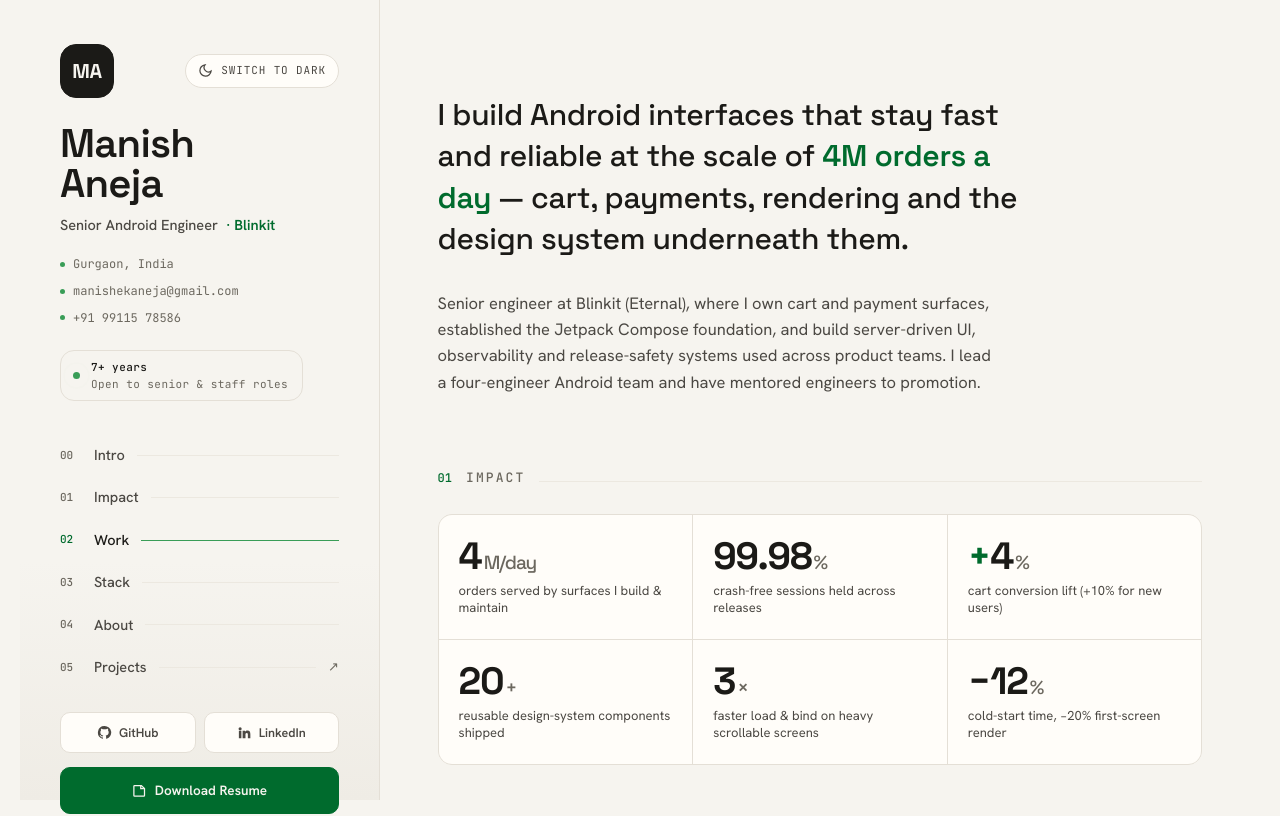
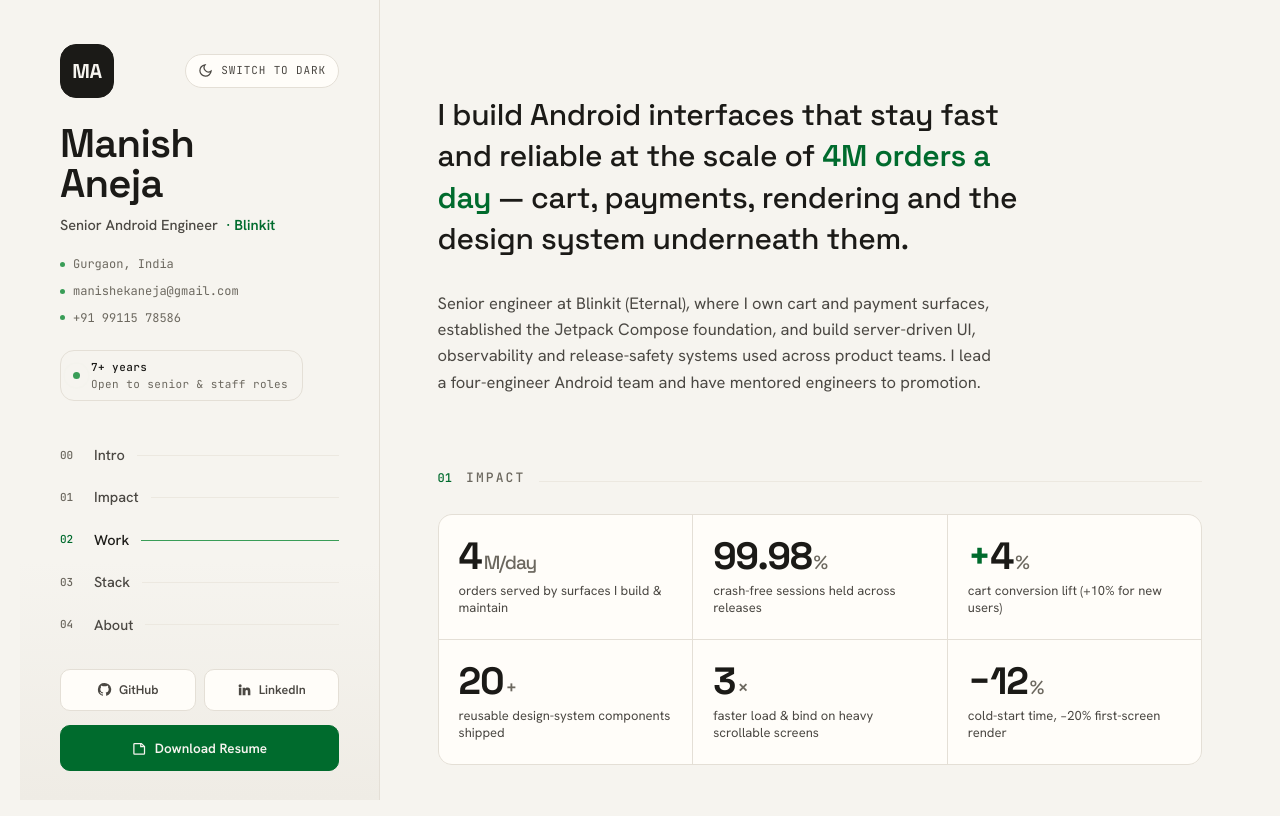
Before and after one commit to manishekaneja/manishekaneja.github.io, a Next.js app: page / in a window 1280 px wide. Shown: the top 816 px of the page. Built offline with nearby package versions, Linux system fonts and the light colour scheme.

Commit message:
Gate home Projects entry points behind PROJECTS_ENABLED flag (disabled)

```diff
--- a/components/ScrollSpyNav.tsx
+++ b/components/ScrollSpyNav.tsx
@@ -2,6 +2,7 @@
 
 import { useEffect } from 'react'
 import Link from 'next/link'
+import { PROJECTS_ENABLED } from '@/data/flags'
 
 const SECTIONS = ['intro', 'impact', 'work', 'stack', 'about'] as const
 const NAV_LINKS = [
@@ -76,12 +77,14 @@ export default function ScrollSpyNav() {
         </a>
       ))}
       {/* 05 Projects — internal route link, no data-sec so scroll-spy ignores it */}
+      {PROJECTS_ENABLED && (
         <Link href="/projects" className="ext">
           <span className="idx">05</span>
           {' '}Projects{' '}
           <span className="rule"></span>
           <span className="arr">↗</span>
         </Link>
+      )}
     </nav>
   )
 }
--- a/components/sections/Contact.tsx
+++ b/components/sections/Contact.tsx
@@ -2,6 +2,7 @@
 import Link from 'next/link'
 import { MailIcon } from '@/lib/icons'
 import { content } from '@/data/content'
+import { PROJECTS_ENABLED } from '@/data/flags'
 
 const { contact } = content
 
@@ -29,9 +30,11 @@ export default function Contact() {
             </a>
           ))}
           {/* Internal link to the projects exhibition (designed CTA) */}
-          <Link className="cta ghost" href="/projects">
-            Projects ↗
-          </Link>
+          {PROJECTS_ENABLED && (
+            <Link className="cta ghost" href="/projects">
+              Projects ↗
+            </Link>
+          )}
         </div>
       </div>
       <div className="colophon">
--- /dev/null
+++ b/data/flags.ts
@@ -0,0 +1,2 @@
+// Kill switch for the home-page Projects entry points (nav 05 + Contact CTA). Flip to true when the /projects section is finalized.
+export const PROJECTS_ENABLED = false
```
Lines whose indentation alone changed are shown as unchanged.
